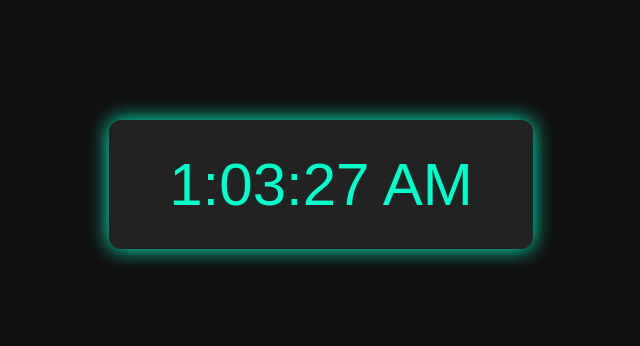
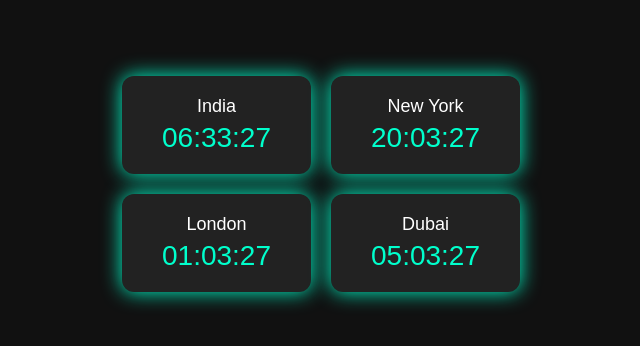
Before and after one commit to Subhashnee15/digital_clock-, a plain HTML site: page index.html in a window 1280 px wide. Shown: the part 224-570 px from the top of the page, without its empty margins (319-959 px from the left). Drawn offline with Linux system fonts and the light colour scheme.

Commit message:
Add files via upload

```diff
--- a/index.html
+++ b/index.html
@@ -1,7 +1,7 @@
 <!DOCTYPE html>
 <html>
     <head>
-        <title>Digital Clock</title>
+        <title>World Digital Clock</title>
         <style>
             body{
                 display: flex;
@@ -11,24 +11,65 @@
                 background-color: #111;
                 font-family: Arial, Helvetica, sans-serif;
             }
+            .container {
+                display: grid;
+                grid-template-columns: repeat(2,1fr);
+                gap: 20px;
+            }
+
             .clock {
-                font-size: 60px;
+                font-size: 28px;
                 color: #00ffcc;
                 background: #222;
-                padding: 30px 60px;
+                padding: 20px 40px;
                 border-radius: 12px;
                 box-shadow: 0 0 20px  #00ffcc;
+                text-align: center;
+            }
+            .country {
+                font-size: 18px;
+                margin-bottom: 5px;
+                color: #fff;
             }
         </style>
     </head>
     <body>
-        <div class="clock" id="clock">00:00:00</div>
+        <div class="container" id="clockContainer"></div>
 
         <script>
+            const timeZones = [
+                {name: "India",zone:"Asia/Kolkata"},
+                {name: "New York",zone:"America/New_York"},
+                {name: "London" ,zone:"Europe/London"},
+                {name: "Dubai",zone:"Asia/Dubai"}
+            ];
+            const container = document.getElementById("clockContainer");
+            // create clock box dynamically
+            timeZones.forEach((item , index)  => {
+                const div = document.createElement("div");
+                div.className = "clock";
+
+                div.innerHTML= `
+                <div class = "country">${item.name}</div>
+                <div class = "time" id= "clock-${index}" >00:00:00</div>
+
+                `;
+                container.appendChild(div);
+            });
             function updateClock() {
-                const now = new Date();
-                const time = now.toLocaleTimeString();
-                document.getElementById("clock").textContent = time;
+
+                //const timeElements = document.querySelectorAll(".time");
+                timeZones.forEach((item, index)  => {
+                    const time = new Date().toLocaleTimeString("en-US", {
+                        timeZone:item.zone ,
+                        hour :"2-digit",
+                        minute: "2-digit",
+                        second : "2-digit",
+                        hour12: false
+                    });
+                    document.getElementById(`clock-${index}`).textContent = time;
+                });
+
             }
             // Run immediately
             updateClock();
```
